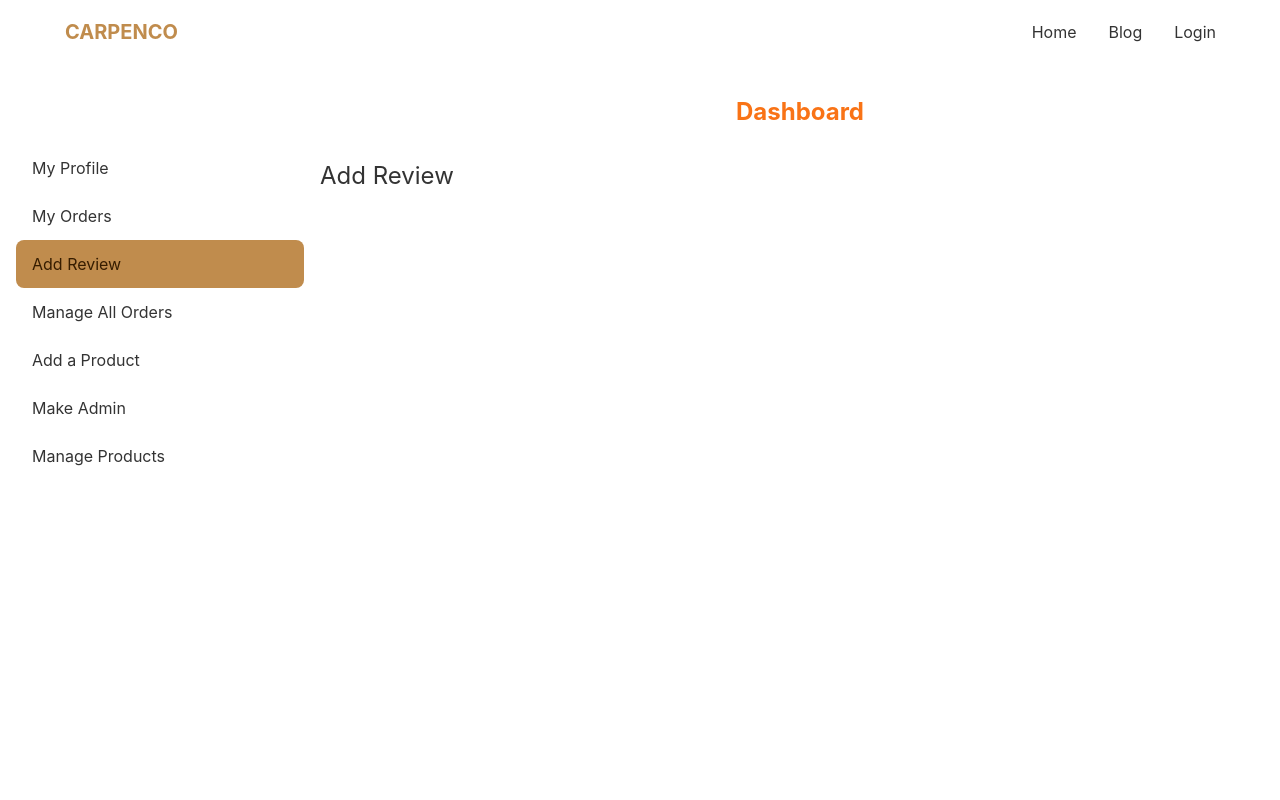
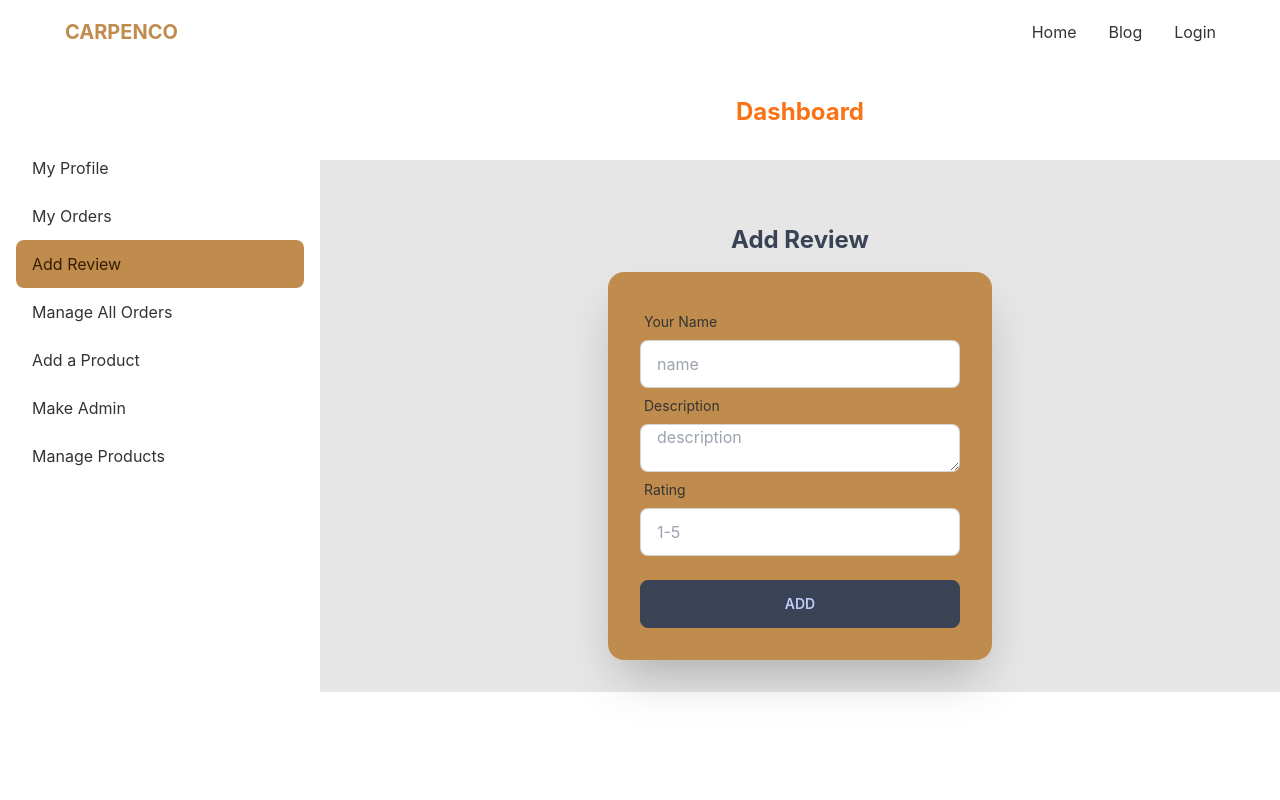
Before and after one commit to abrakib942/carpenter-tools, a React (Create React App) app: page /dashboard/review in a window 1280 px wide. Shown: the top 800 px of the page. Built offline with nearby package versions, Linux system fonts and the light colour scheme; no server answers.

Commit message:
add review done

```diff
--- a/src/components/Navbar.js
+++ b/src/components/Navbar.js
@@ -35,7 +35,7 @@ const Navbar = () => {
             <button onClick={logOut} className="btn btn-ghost">
               Log Out
             </button>
-            <p>{user.displayName}</p>
+            <p className="text-orange-500 font-bold">{user.displayName}</p>
           </>
         ) : (
           <Link to="/login">Login</Link>
--- a/src/pages/Dashboard/AddReview.js
+++ b/src/pages/Dashboard/AddReview.js
@@ -1,9 +1,100 @@
-import React from "react";
+import React, { useRef } from "react";
+import { toast } from "react-toastify";
 
 const AddReview = () => {
+  const nameRef = useRef();
+  const desRef = useRef();
+  const ratingRef = useRef();
+
+  const handleAdd = (event) => {
+    event.preventDefault();
+    const name = nameRef.current.value;
+    const description = desRef.current.value;
+    const rating = ratingRef.current.value;
+
+    if (rating >= 1 && rating <= 5) {
+      const addReview = {
+        name,
+        description,
+        rating,
+      };
+
+      fetch("http://localhost:5000/review", {
+        method: "POST",
+        headers: {
+          "content-type": "application/json",
+        },
+        body: JSON.stringify(addReview),
+      })
+        .then((res) => res.json())
+        .then((data) => {
+          if (data.insertedId) {
+            toast.success("Review Added");
+          }
+        });
+
+      event.target.reset();
+    } else {
+      toast.error("rating must be 1 to 5");
+    }
+  };
+
   return (
-    <div>
-      <h2 className="text-2xl">Add Review</h2>
+    <div className="bg-base-200 p-8 ">
+      <h2 className="text-2xl text-center mt-8 mb-4 text-accent font-bold">
+        Add Review
+      </h2>
+
+      <div class="hero  ">
+        <div class="card  w-full max-w-sm shadow-2xl bg-primary">
+          <div class="card-body">
+            <form onSubmit={handleAdd}>
+              <div class="form-control">
+                <label class="label">
+                  <span class="label-text">Your Name</span>
+                </label>
+                <input
+                  ref={nameRef}
+                  type="text"
+                  placeholder="name"
+                  class="input input-bordered"
+                  required
+                />
+              </div>
+              <div class="form-control">
+                <label class="label">
+                  <span class="label-text">Description</span>
+                </label>
+                <textarea
+                  ref={desRef}
+                  type="text"
+                  placeholder="description"
+                  class="input input-bordered"
+                  required
+                />
+              </div>
+              <div class="form-control">
+                <label class="label">
+                  <span class="label-text">Rating</span>
+                </label>
+                <input
+                  ref={ratingRef}
+                  type="number"
+                  placeholder="1-5"
+                  class="input input-bordered"
+                  required
+                />
+              </div>
+
+              <div class="form-control mt-6">
+                <button type="submit" class="btn btn-accent">
+                  Add
+                </button>
+              </div>
+            </form>
+          </div>
+        </div>
+      </div>
     </div>
   );
 };
--- a/src/pages/Purchase.js
+++ b/src/pages/Purchase.js
@@ -151,7 +151,7 @@ const Purchase = () => {
           </h2>
 
           {/* change quantity */}
-          <div class="card w-96 bg-base-300 text-neutral-content my-8">
+          <div class="card w-64 lg:w-96 md:w-96  bg-base-300 text-neutral-content my-8">
             <div class="card-body items-center text-center">
               <h2 class="text-accent text-xl">Change Quantity</h2>
               <form ref={formRef}>
@@ -187,7 +187,7 @@ const Purchase = () => {
       <h2 className="text-3xl text-center font-bold text-primary mt-8">
         Give Information To Purchase: {tool.name}{" "}
       </h2>
-      <div class="w-96 mx-auto my-10">
+      <div class="lg:w-96 md:w-96 mx-auto my-10">
         <div class="card shadow-2xl card-body bg-accent">
           <form onSubmit={handlePurchase}>
             <div class="form-control">
--- a/src/pages/home/Banner.js
+++ b/src/pages/home/Banner.js
@@ -17,8 +17,8 @@ const Banner = () => {
           PROFESSIONAL & QUANTITY <br /> CARPENTER SERVICE
         </h2>
         <p className="text-white">
-          Lorem ipsum dolor sit amet consectetur, adipisicing elit. Velit,
-          doloremque.
+          Enjoy your Woodworking life with Carpenco. The best carpenter tools
+          manufacturer.{" "}
         </p>
         <button className="btn btn-primary  mt-3 ">Read more</button>
       </div>
--- a/src/pages/home/Review.js
+++ b/src/pages/home/Review.js
@@ -7,7 +7,7 @@ const Review = ({ review }) => {
       <div class="card bg-base-100 shadow-xl">
         <div class="card-body">
           <h2 class="card-title">{name}</h2>
-          <small className="text-accent font-bold text-xs ">On {date}</small>
+          <small className="text-accent font-bold text-xs "> {date}</small>
           <p>{description}</p>
           <h2 className="text-orange-500 font-bold">{rating} stars</h2>
         </div>
```
